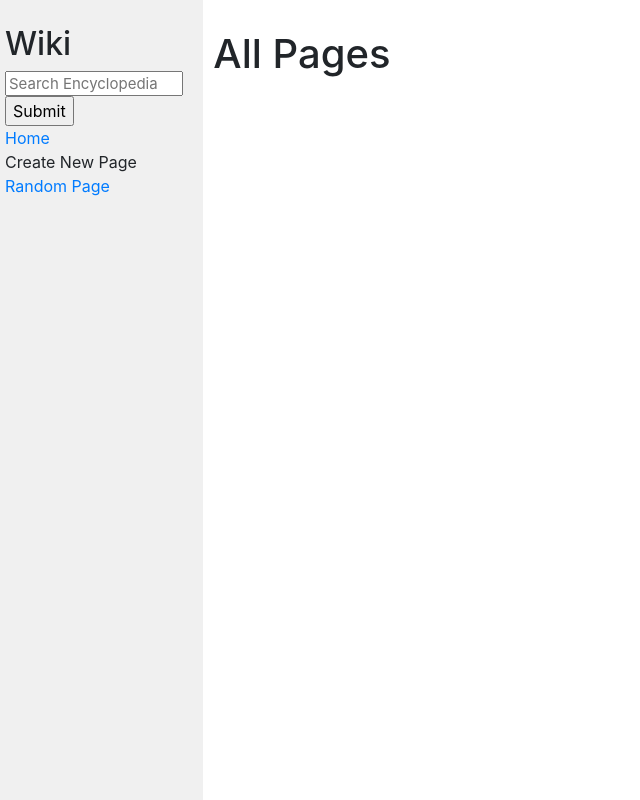
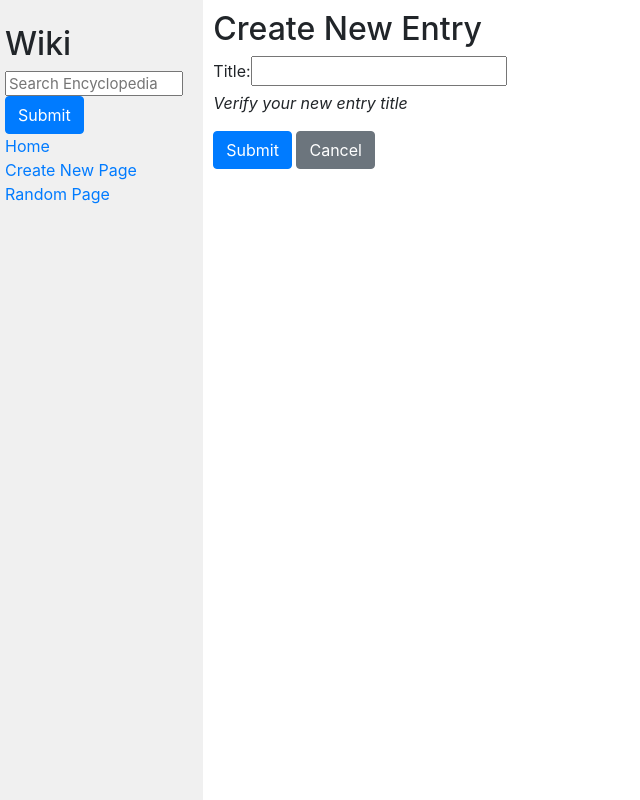
Before and after one commit to marshallpratt1/Django_Assignment4_Wiki, a Django app: page /wiki/create_page_content in a window 1280 px wide. Shown: the whole page, without its empty margins (0-640 px from the left). Run offline with Django 3.2, Linux system fonts and the light colour scheme; some libraries are stand-ins or nearby versions.

Commit message:
Added create new and update page functionality

```diff
--- a/encyclopedia/forms.py
+++ b/encyclopedia/forms.py
@@ -1,6 +1,13 @@
 
 from turtle import title
 from django import forms
-class NewTaskForm(forms.Form):
-    entry_title = forms.CharField()
-    entry_content = forms.CharField(widget=forms.Textarea())
+class EntryForm(forms.Form):
+    entry_title = forms.CharField(label="Title")
+    entry_content = forms.CharField(label="Entry", help_text="Write your entry here.", widget=forms.Textarea())
+
+class NewTitle(forms.Form):
+    new_title = forms.CharField(label="Title")
+
+class NewEntry(forms.Form):
+    new_title = forms.CharField(label="Title")
+    new_content = forms.CharField(label="Entry", widget=forms.Textarea())
--- /dev/null
+++ b/encyclopedia/templates/encyclopedia/create_page.html
@@ -0,0 +1,39 @@
+{% extends "encyclopedia/layout.html" %}
+
+{% block title %}
+    Encyclopedia
+{% endblock %}
+
+{% block body %}
+{% if title %}
+    <h2>Create {{ title }}</h2>
+    <form action="{% url 'wiki:create_page' %}" method="POST">
+        {% csrf_token %}
+        {{ form.new_title }}
+        {{ form.new_content }}
+        <br>
+
+        <p class=entry_help_message style="font-style:italic">Create your entry</p>
+
+
+        <input class="btn btn-primary" type="submit" name="entry-submit">
+        <a href="{% url 'wiki:index' %}" class="btn btn-secondary">Cancel</a>
+    </form>
+
+
+    {% else %}
+    <h2>Create New Entry</h2>
+
+<form action="{% url 'wiki:create_page' %}" method="POST">
+    {% csrf_token %}
+    {{ form }}
+    <br>
+
+    <p class=entry_help_message style="font-style:italic">Verify your new entry title</p>
+
+
+    <input class="btn btn-primary" type="submit" name="title-submit">
+    <a href="{% url 'wiki:index' %}" class="btn btn-secondary">Cancel</a>
+</form>
+{% endif %}
+{% endblock %}
--- a/encyclopedia/templates/encyclopedia/entry.html
+++ b/encyclopedia/templates/encyclopedia/entry.html
@@ -8,6 +8,6 @@
 
         {{content|safe}}
         <form action="{% url 'wiki:edit_entry' title %}">
-            <input type="submit" value="Edit {{title}}">
+            <input class="btn btn-primary" type="submit" value="Edit {{title}}">
         </form>
 {% endblock %}
--- a/encyclopedia/templates/encyclopedia/layout.html
+++ b/encyclopedia/templates/encyclopedia/layout.html
@@ -14,13 +14,13 @@
                 <h2>Wiki</h2>
                 <form action="{% url 'wiki:search' %}">
                     <input class="search" type="text" name="search_query" placeholder="Search Encyclopedia">
-                    <input type="submit">
+                    <input class="btn btn-primary" type="submit">
                 </form>
                 <div>
                     <a href="{% url 'wiki:index' %}">Home</a>
                 </div>
                 <div>
-                    Create New Page
+                    <a href="{% url 'wiki:create_page' %}">Create New Page</a>
                 </div>
                 <div>
                     <a href="{% url 'wiki:random' %}">Random Page</a>
--- a/encyclopedia/urls.py
+++ b/encyclopedia/urls.py
@@ -5,8 +5,10 @@ app_name = "wiki"
 urlpatterns = [
     path("", views.index, name="index"),
     path("wiki/create_page", views.create_page, name="create_page"),
+    path("wiki/create_page_content", views.create_page, name="create_page_content"),
     path("wiki/search", views.search, name="search"),
     path("wiki/random", views.random_entry, name="random"),
+    path("wiki/error", views.error, name="error"),
     path("wiki/edit_entry/<str:title>", views.edit_entry, name="edit_entry"),
     path("wiki/<str:title>", views.wiki_entry, name="wiki_entry"),
 ]
--- a/encyclopedia/views.py
+++ b/encyclopedia/views.py
@@ -2,17 +2,13 @@ from multiprocessing import context
 from django.shortcuts import redirect, render
 import markdown2, random
 from . import util
-from .forms import NewTaskForm
+from .forms import EntryForm, NewEntry, NewTitle
 
 
 def index(request):
     return render(request, "encyclopedia/index.html", {
         "entries": util.list_entries()
     })
-
-
-def create_page(request):
-    pass
 
 #searches current entries for a match, returns closest matches if no direct match
 def search(request):
@@ -41,18 +37,19 @@ def random_entry(request):
 
 #edit an existing entry
 def edit_entry(request, title):
-    if request.method == "POST":
-        form = NewTaskForm(request.POST)
+    if request.method == "POST": #update existing entry
+        form = EntryForm(request.POST)
+        new_content = ""
         if form.is_valid():
             new_content = form.cleaned_data["entry_content"]
         util.save_entry(title, new_content)
         return redirect("/wiki/"+title)
-
     else:
-        if title not in util.list_entries():
-            return render(request, "encyclopedia/index.html")
-        content = util.get_entry(title)
-        entry = NewTaskForm(initial={'entry_title': title,
+        if title in util.list_entries():
+            content = util.get_entry(title)
+        else:
+            content = ""
+        entry = EntryForm(initial={'entry_title': title,
                                     'entry_content': content})
         context = {
             "content" : content,
@@ -61,6 +58,36 @@ def edit_entry(request, title):
         }
         return render(request, "encyclopedia/update.html", context,)
 
+#create a new entry
+def create_page(request):
+    if request.method == "POST":
+
+        #handle title form submit
+        if 'title-submit' in request.POST: #render a entry form
+            form = NewTitle(request.POST)
+            if form.is_valid():
+                new_title = form.cleaned_data["new_title"]
+            entry_form = NewEntry(initial={'new_title': new_title})
+            context = {
+                    "form": entry_form,
+                    "title": new_title,
+                    }
+            return render(request, "encyclopedia/create_page.html", context)
+
+        #handle creating entry and render the new entry page
+        if 'entry-submit' in request.POST:
+            form = NewEntry(request.POST)
+            if form.is_valid():
+                new_title = form.cleaned_data["new_title"]
+                new_content = form.cleaned_data["new_content"]
+                new_content = "# "+new_title+"\n"+new_content
+                util.save_entry(new_title, new_content)
+                return redirect("/wiki/"+new_title)
+
+    else: #render the title checker form
+        title_form = NewTitle()
+        context = {"form": title_form}
+        return render(request, "encyclopedia/create_page.html", context)
 
 
 #displays existing selected wiki entry
@@ -75,3 +102,6 @@ def wiki_entry(request, title):
         "title" : title,
     }
     return render(request, "encyclopedia/entry.html", context,)
+
+def error(request, message):
+    return render(request, "encyclopedia/error.html", {"message":message})
```
Also changed, not shown: encyclopedia/templates/encyclopedia/error.html (added, +12 -0 lines), encyclopedia/templates/encyclopedia/update.html (+12 -2 lines), entries/CSS.md (+0 -2 lines), entries/Git.md (+1 -1 lines), entries/Python.md (+2 -0 lines), entries/Django.md (line endings or trailing spaces).
